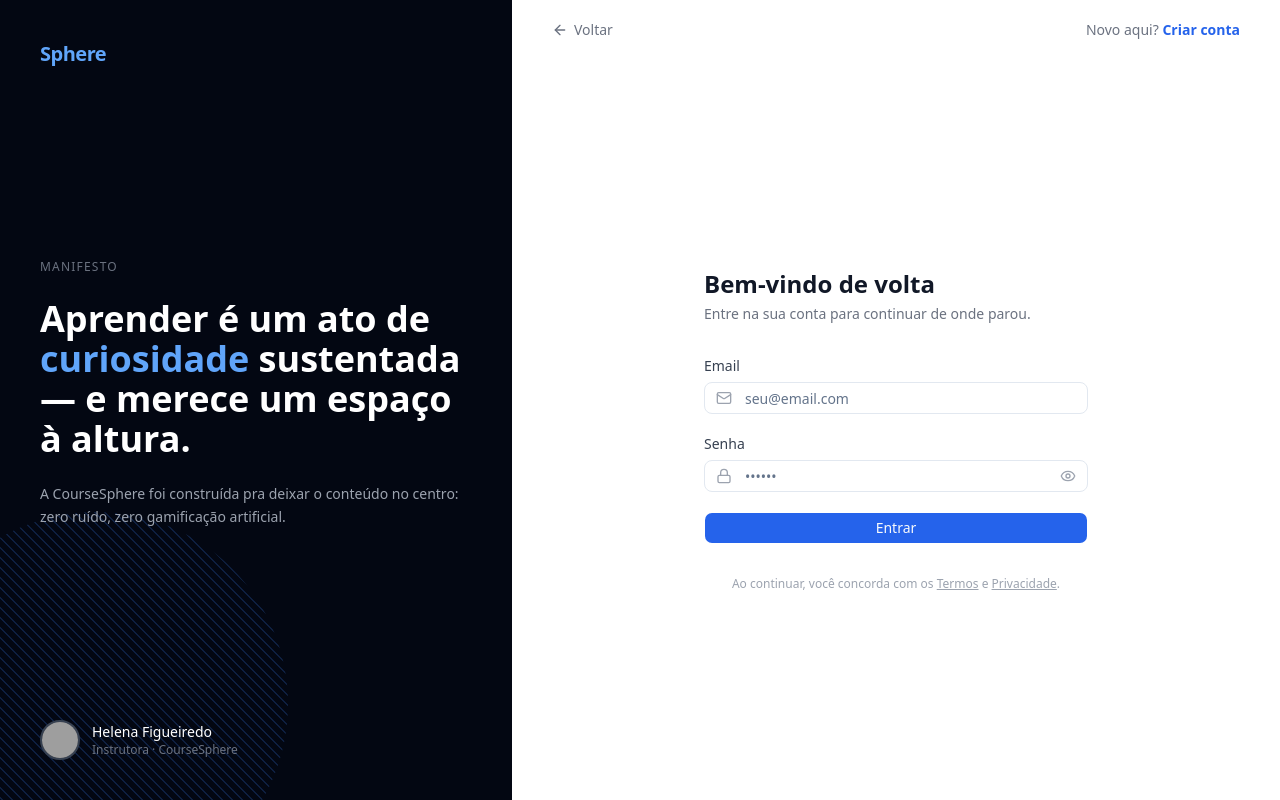
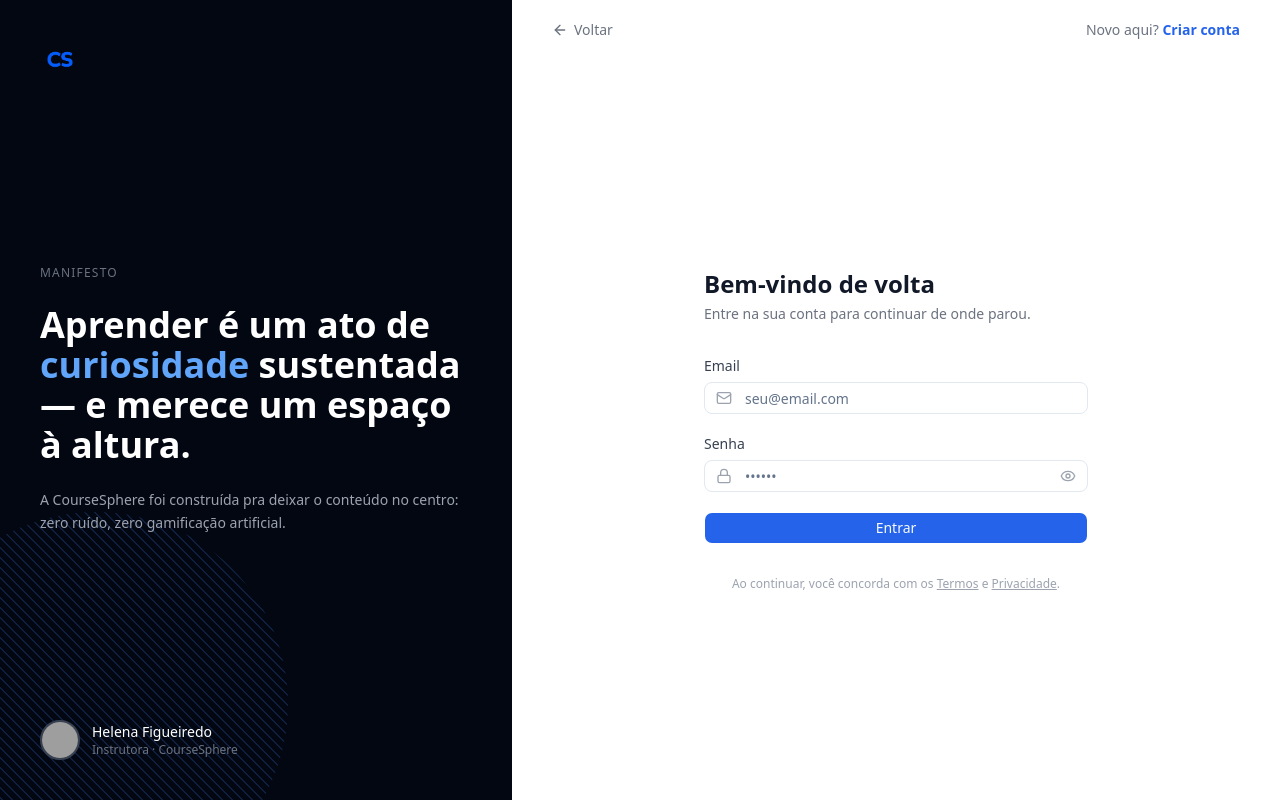
Before and after one commit to vlacerdalima/CourseSphere, a React (Vite) app in the folder frontend/: page /login in a window 1280 px wide. Built offline with nearby package versions, Linux system fonts and the light colour scheme; no server answers; grey boxes are pictures that could not be loaded.

Commit message:
feat: logo do courseSphere nas páginas de registro e login

```diff
--- a/frontend/src/pages/auth/LoginPage.tsx
+++ b/frontend/src/pages/auth/LoginPage.tsx
@@ -58,7 +58,7 @@
         />
 
         <div className="relative z-10">
-          <span className="text-xl font-bold text-blue-400 tracking-tight">Sphere</span>
+          <img src="/favicon.png" alt="CourseSphere" className="h-10 w-auto" />
         </div>
 
         <div className="relative z-10 space-y-6">
--- a/frontend/src/pages/auth/RegisterPage.tsx
+++ b/frontend/src/pages/auth/RegisterPage.tsx
@@ -108,7 +108,7 @@
         />
 
         <div className="relative z-10">
-          <span className="text-xl font-bold text-blue-400 tracking-tight">Sphere</span>
+          <img src="/favicon.png" alt="CourseSphere" className="h-10 w-auto" />
         </div>
 
         <div className="relative z-10 space-y-6">
--- a/frontend/src/pages/profile/ProfilePage.tsx
+++ b/frontend/src/pages/profile/ProfilePage.tsx
@@ -5,6 +5,7 @@
 import { DashboardLayout } from "@/components/shared/DashboardLayout";
 import { Avatar } from "@/components/shared/Avatar";
 import { ProfileFormModal } from "@/components/profile/ProfileFormModal";
+import { CourseFormModal } from "@/components/courses/CourseFormModal";
 import { Button } from "@/components/ui/button";
 import { Card, CardContent } from "@/components/ui/card";
 
@@ -12,6 +13,7 @@
   const { user } = useAuth();
   const { data: myCourses } = useMyCourses();
   const [isEditOpen, setIsEditOpen] = useState(false);
+  const [isCreateCourseOpen, setIsCreateCourseOpen] = useState(false);
 
   if (!user) return null;
 
@@ -22,7 +24,7 @@
   });
 
   return (
-    <DashboardLayout>
+    <DashboardLayout onCreateCourse={() => setIsCreateCourseOpen(true)}>
       <div className="p-8 lg:p-12">
         <div className="max-w-3xl mx-auto">
           <Card>
@@ -78,6 +80,7 @@
       </div>
 
       <ProfileFormModal open={isEditOpen} onOpenChange={setIsEditOpen} />
+      <CourseFormModal open={isCreateCourseOpen} onOpenChange={setIsCreateCourseOpen} />
     </DashboardLayout>
   );
 }
```
